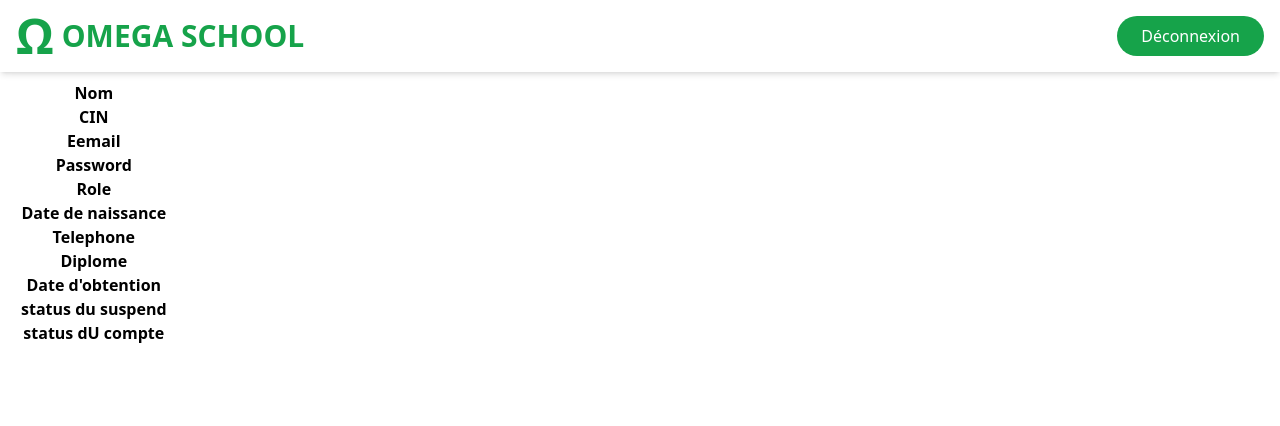
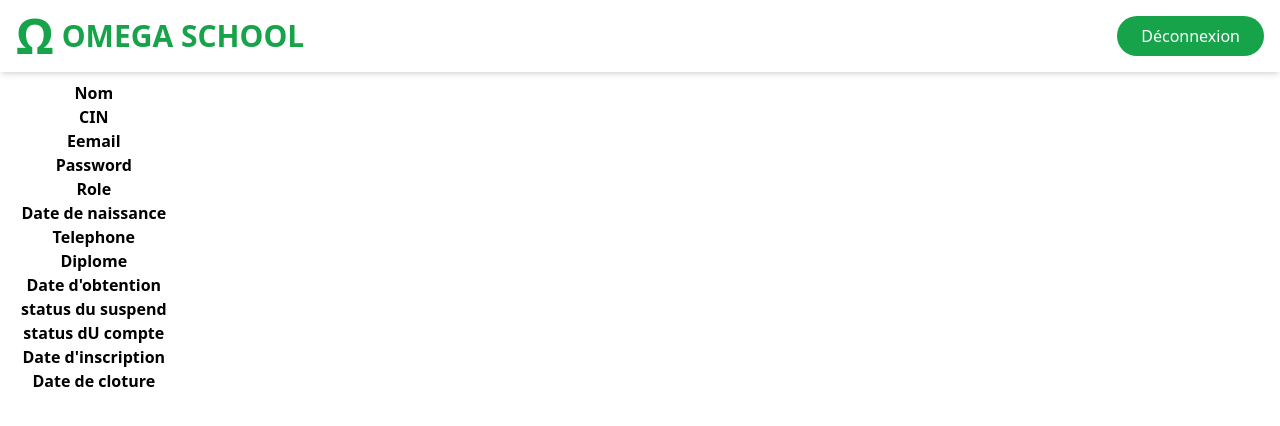
Before and after one commit to AHLALLAY/Redline-finale, a React (Vite) app in the folder Projet/FrontEnd/: page /admin/staff in a window 1280 px wide. Shown: the top 426 px of the page. Built offline with nearby package versions, Linux system fonts and the light colour scheme; sample sign-in values are in the browser's storage.

Commit message:
feat: Ajouter deux column

```diff
--- a/Projet/FrontEnd/src/views/admin/StaffListe.jsx
+++ b/Projet/FrontEnd/src/views/admin/StaffListe.jsx
@@ -75,6 +75,8 @@ function StaffListe() {
                 <tr>Date d'obtention</tr>
                 <tr>status du suspend</tr>
                 <tr>status dU compte</tr>
+                <tr>Date d'inscription</tr>
+                <tr>Date de cloture</tr>
               </th>
             </thead>
             <tbody>
```
